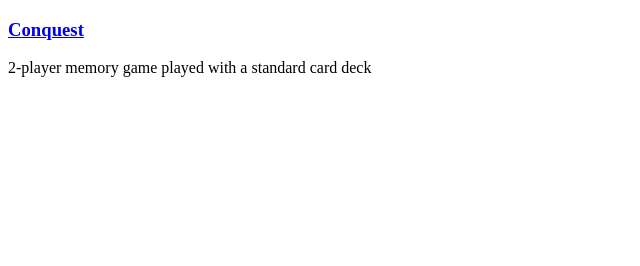
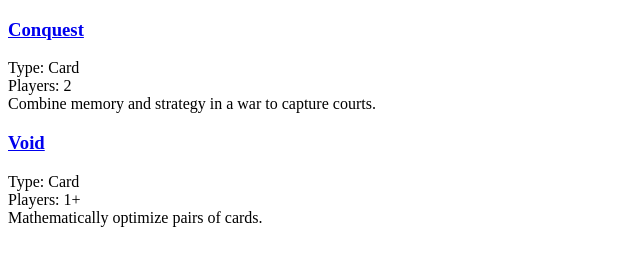
Before and after one commit to Andrew565/vesdii.github.io, a plain HTML site: page games/index.html in a window 1280 px wide. Shown: the whole page, without its empty margins (0-640 px from the left). Drawn offline with Linux system fonts and the light colour scheme.

Commit message:
Updated Conquest

```diff
--- a/games/index.html
+++ b/games/index.html
@@ -4,9 +4,18 @@
 	<title>Games</title>
 </head>
 <body>
+	<h3><a href="conquest">Conquest</a></h3>
 	<p>
-	<h3><a href="conquest">Conquest</a></h3>
-	2-player memory game played with a standard card deck
+	Type: Card<br>
+	Players: 2<br>
+	Combine memory and strategy in a war to capture courts.<br>
+	</p>
+
+	<h3><a href="void">Void</a></h3>
+	<p>
+	Type: Card<br>
+	Players: 1+<br>
+	Mathematically optimize pairs of cards.<br>
 	</p>
 </body>
 </html>
```
Also changed, not shown: games/conquest/index.html (+3 -1 lines).
